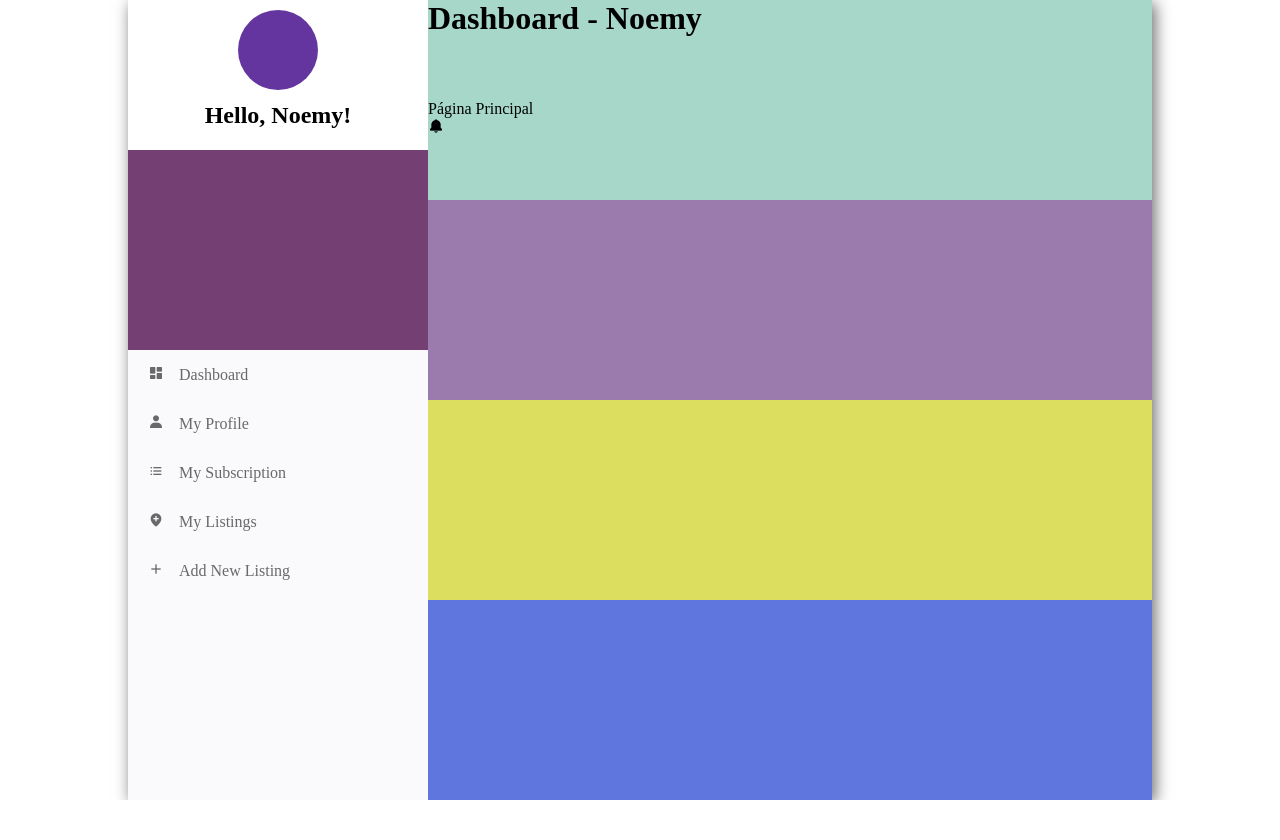
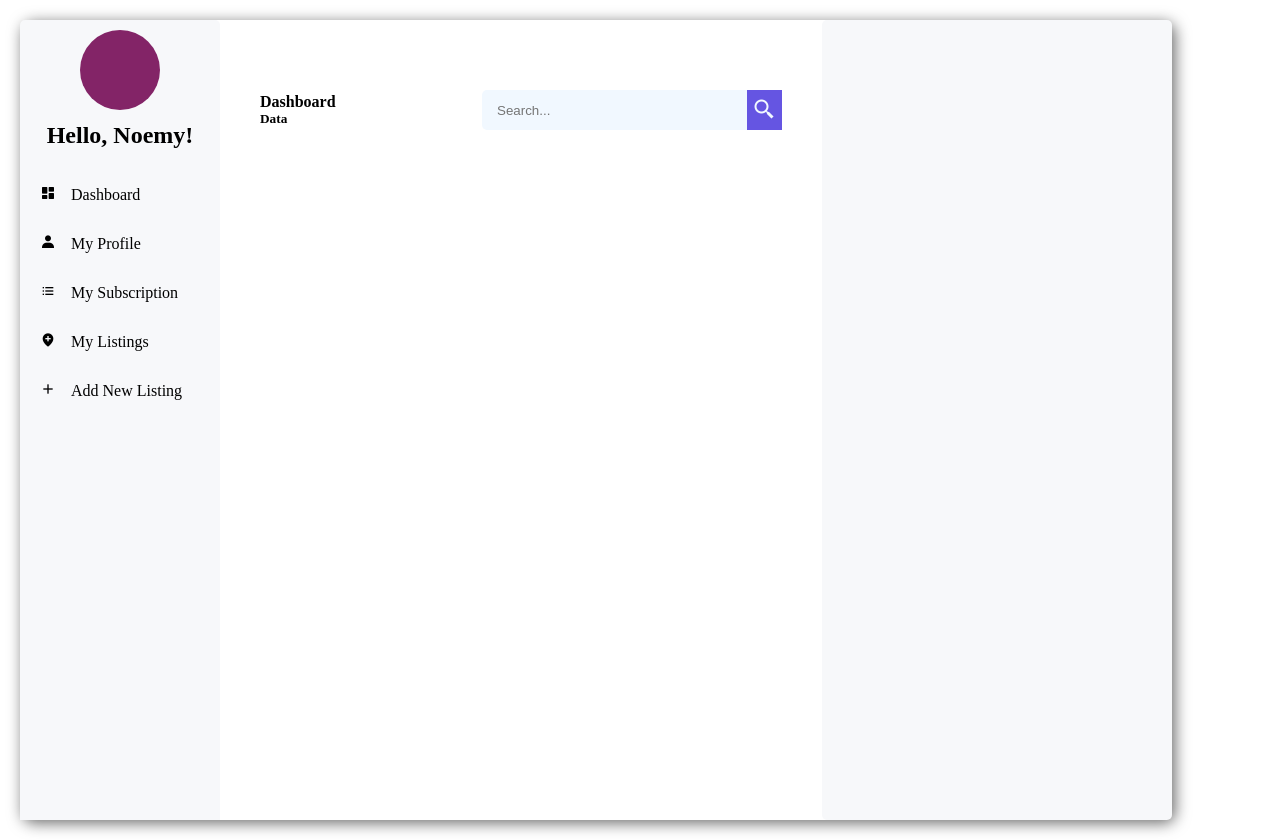
Before and after one commit to NoemyRibeiro/frameworks-2023, an Angular app in the folder my-app/: page /dashboard in a window 1280 px wide. Before the commit the page ends 800 px from the top, so only its background shows below. Built offline with nearby package versions, Linux system fonts and the light colour scheme.

Commit message:
Aula 04/05

```diff
--- a/my-app/src/app/components/dashboard/dashboard.component.css
+++ b/my-app/src/app/components/dashboard/dashboard.component.css
@@ -1,16 +1,24 @@
+:root{
+  --bg-menu: #e2e9ef;
+
+  --shadow: #696969;
+}
+
+
 .container {
-    width: 80%;
+    width: 90%;
     height: 100vh;
     display: grid;
-    grid-template-columns: 300px 1fr;
-    margin: 0 auto;
+    grid-template-columns: 200px 1fr 350px;
+    margin: 20px;
     box-shadow: 3px 3px 15px #696969;
+    border-radius: 10px
 }
 
 
 .user-info {
     display: grid;
-    grid-template-rows: 150px 200px 1fr;
+    grid-template-rows: 150px 1fr;
 
 
 }
@@ -26,12 +34,12 @@
 .profile .img {
     width: 80px;
     height: 80px;
-    background: rgb(100, 53, 158);
+    background: rgb(131, 36, 103);
     border-radius: 50%;
 }
 
 .member {
-    background: rgb(116, 64, 116);
+    background: rgb(191, 147, 165);
 }
 
 /* .menu {
@@ -39,7 +47,7 @@
 } */
 
 .user-info .menu {
-    background: #fafafd;
+    background: #f7f8fa;
 }
 
 .user-info .menu li  {
@@ -48,13 +56,13 @@
 }
 
 .user-info .menu li i {
-    color: #696969;
+    color: var(--shadow);
     font-size: 16px;
     margin-right: 15px;
 }
 
 .user-info .menu li a {
-    color: #696969;
+    color: var(--shadow);
     font-size: 16px;
     margin-right: 15px;
     text-decoration: none;
@@ -63,27 +71,55 @@
 
 .content {
     display: grid;
-    grid-template-rows: 1fr 1fr 1fr 1fr;
-    background: #f6f6f6;
+    grid-template-rows: 100px 200px 1fr;
+    padding: 40px;
 }
 
-.content .box-1 {
-    background: #a6d7c9;
-    display: grid;
+.content .search {
+  display: grid;
+  grid-template-columns: 150px auto;
+  justify-content: space-between;
+  align-items: center;
 }
 
-.content .box-2 {
-    background: #9b7aad;
+.content .search .input {
+  background: #f1f8ff;
+  display: flex;
+  width: 300px;
+  height: 40px;
+  align-items: center;
+  justify-content: space-between;
+  border-radius: 5px;
 }
 
-.content .box-3 {
-    background: #dcde5f;
+.content .search .input input {
+  background: transparent;
+  border: none;
+  margin-left: 15px;
+  height: 30px;
+  width: 160px;
+  outline: none;
 }
 
-.content .box-4 {
-    background: #5f76de;
+.content .search .input .icon {
+  height: 100%;
+  width: 35px;
+  color: #f1f8ff;
+  font-size: 24px;
+  background: #6555e2;
+  display: flex;
+  align-items: center;
+  justify-content: center;
+  cursor: pointer;
+
 }
 
-.li:houver {
-    background: rgb(107, 174, 187);
+.menu li:hover {
+    background: rgb(226, 193, 223);
 }
+
+.user,
+.user-info {
+  background: #f7f8fa;
+  border-radius: 5px;
+}
--- a/my-app/src/app/components/dashboard/dashboard.component.html
+++ b/my-app/src/app/components/dashboard/dashboard.component.html
@@ -4,7 +4,6 @@
         <div class="img"></div>
         <h2>Hello, Noemy!</h2>
     </div>
-    <div class="member"></div>
     <div class="menu">
       <ul>
         <li>
@@ -34,22 +33,24 @@
     </div>
 </div>
 <div class="content">
-    <div class="box-1">
+  <div class="search">
+    <div class="date">
+      <h4>Dashboard</h4>
+      <h5>Data</h5>
+    </div>
+    <div class="input">
+      <input type="text" name="pesq" id="pesq" placeholder="Search..."
+      />
+      <div class="icon">
+        <i class='bx bx-search-alt-2'></i>
+      </div>
+    </div>
 
-        <h1>Dashboard - {{ user }}</h1>
-        <div class="header-r">
-            <div class="page">
-                <span>Página Principal</span>
-            </div>
-            <div class="bell">
-                <i class="bx bxs-bell"></i>
-            </div>
-        </div>
-    </div>
-    <div class="box-2"></div>
-    <div class="box-3"></div>
-    <div class="box-4"></div>
+  </div>
+  <div class="info"></div>
+  <div class="adm"></div>
 
 </div>
+<div class="user"></div>
 
 </div>
```
Also changed, not shown: my-app/src/assets/noemy.png (added).
